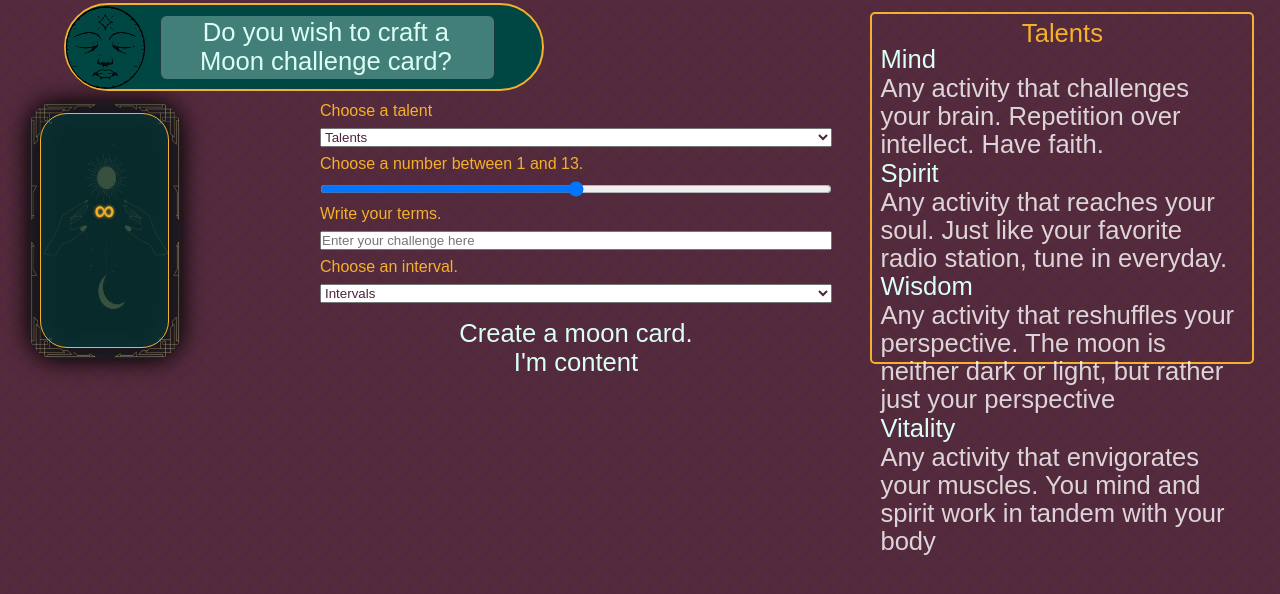
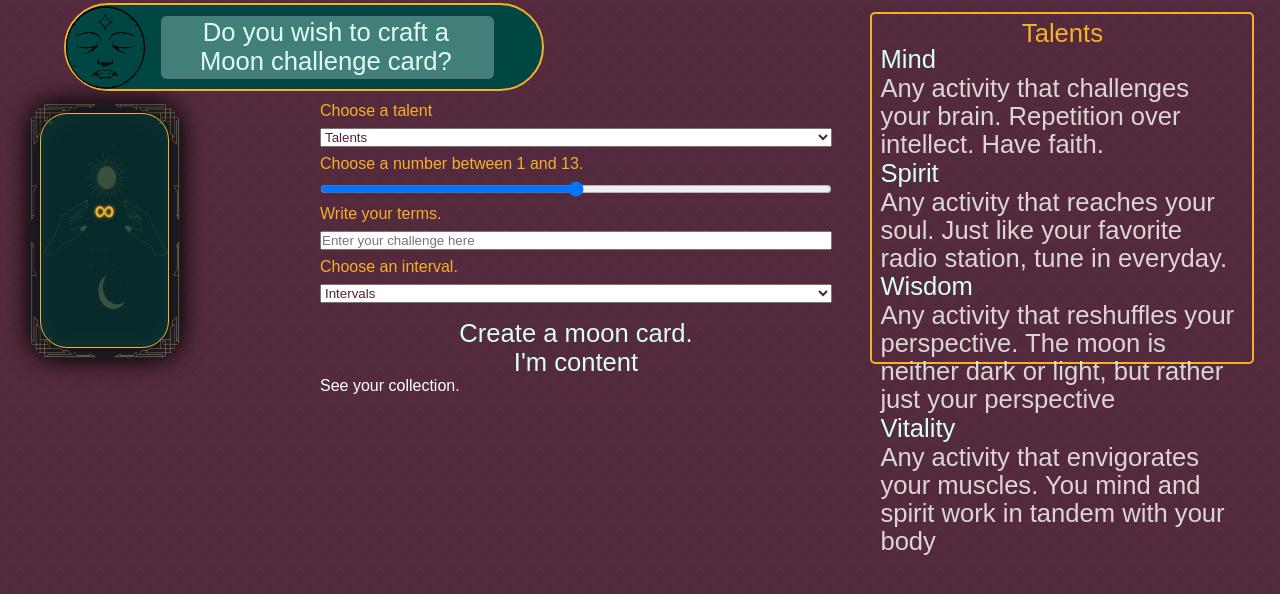
Before and after one commit to andrewvallejo/thirteen-moons, a React (Create React App) app: page / in a window 1280 px wide. Shown: the top 594 px of the page. Built offline with nearby package versions, Linux system fonts and the light colour scheme; no server answers; a web font is replaced by a local one.

Commit message:
Add collection view button

```diff
--- a/src/components/Creation.js
+++ b/src/components/Creation.js
@@ -126,7 +126,8 @@ export const Creation = ({update}) =>  {
           <option name="ounces">ounces</option>
         </select>
       <button className="create-button" type="submit" onClick={(event) => onHandle(event)}>Create a moon card.</button>
-      <Link className="start-button" to="/lunares" onClick={() => update()}>I'm content</Link>
+      <Link className="start-button" to="/lunares" onClick={() => update('lunares')}>I'm content</Link>
+      <Link className="view-collection-button" to="/collection" onClick={() => update()}>See your collection.</Link>
       </form>
       <Talents />
     </section>
```
